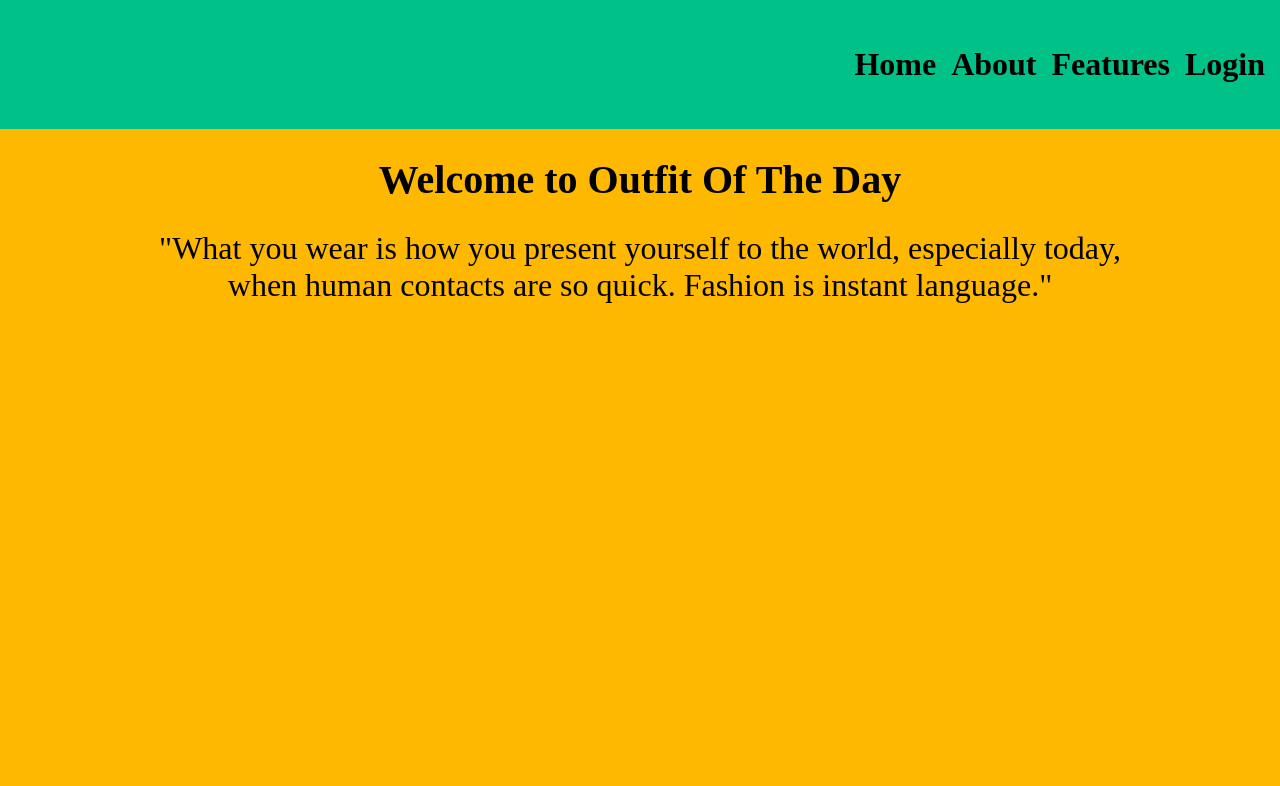
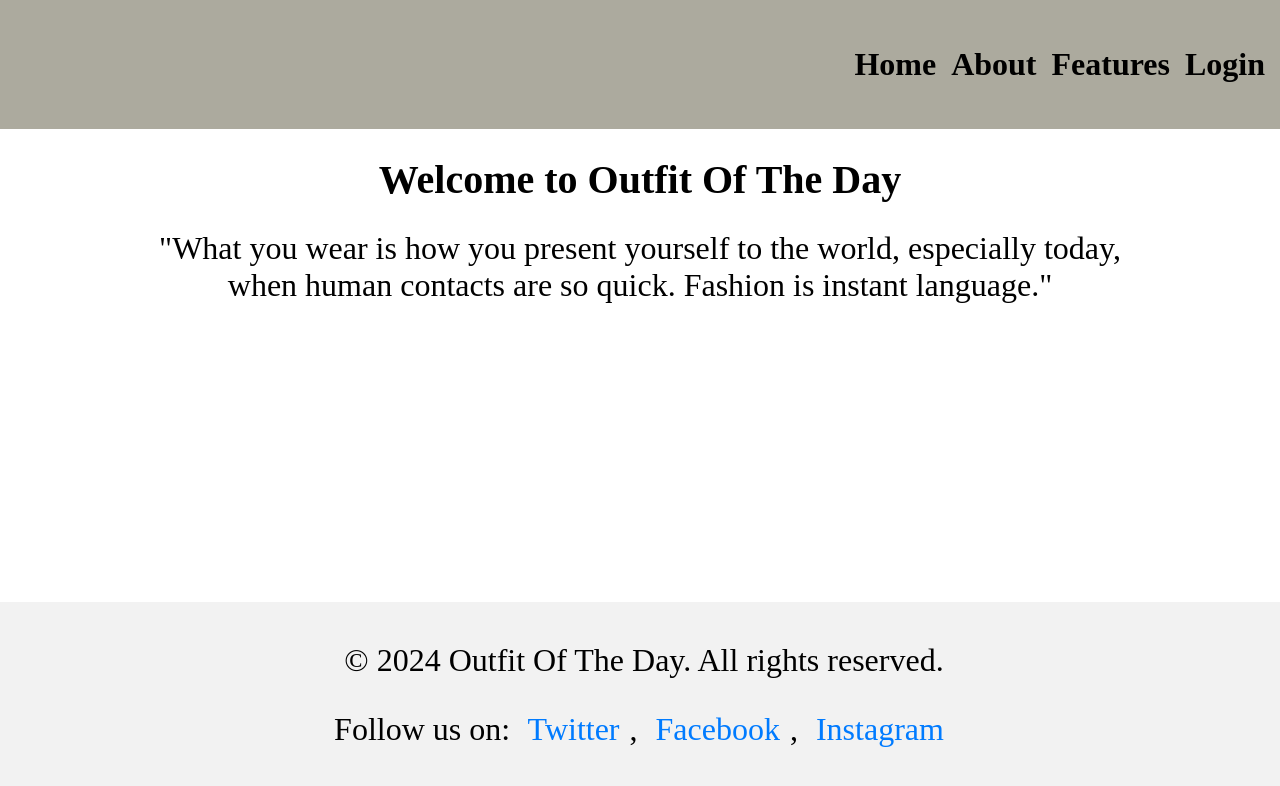
Before and after one commit to kalviumcommunity/S51_Jaswant_Capstone_OOTD, a React (Vite) app in the folder client/: page / in a window 1280 px wide. Shown: the top 786 px of the page. Built offline with nearby package versions, Linux system fonts and the light colour scheme.

Commit message:
added footer tag

```diff
--- a/client/src/Components/Home.css
+++ b/client/src/Components/Home.css
@@ -24,3 +24,26 @@ p {
     text-align: center;
     animation: fadeInUp 1.5s ease-out forwards;
 }
+
+/* Home.css */
+.home-footer {
+    text-align: center;
+    margin-top: 50px;
+    padding: 20px;
+    width: 97.5vw;
+    background-color: #f2f2f2;
+    color: #333;
+    position: absolute;
+    bottom: 0%;
+    left: 0;
+}
+
+.home-footer a {
+    margin: 0 10px;
+    color: #007bff;
+    text-decoration: none;
+}
+
+.home-footer a:hover {
+    text-decoration: underline;
+}
--- a/client/src/Components/Home.jsx
+++ b/client/src/Components/Home.jsx
@@ -6,6 +6,14 @@ const Home = () => {
         <div>
             <h1>Welcome to Outfit Of The Day</h1>
             <p>"What you wear is how you present yourself to the world, especially today,<br></br> when human contacts are so quick. Fashion is instant language."</p>
+            <footer className="home-footer">
+                <p>&copy; {(new Date().getFullYear())} Outfit Of The Day. All rights reserved.</p>
+                <p>Follow us on:
+                    <a href="https://twitter.com" target="_blank" rel="noopener noreferrer"> Twitter</a>,
+                    <a href="https://facebook.com" target="_blank" rel="noopener noreferrer"> Facebook</a>,
+                    <a href="https://instagram.com" target="_blank" rel="noopener noreferrer"> Instagram</a>
+                </p>
+            </footer>
         </div>
     );
 };
--- a/client/src/Components/Navbar.css
+++ b/client/src/Components/Navbar.css
@@ -1,11 +1,11 @@
 body {
     margin: 0;
     padding: 0;
-    background-color: #FFB800;
+    background-color: #ffffffd2;
 }
 
 .navbar {
-    background-color: #00C187;
+    background-color: #8b8877b6;
     padding: 30px 0;
     display: flex;
     justify-content: flex-end;
```
